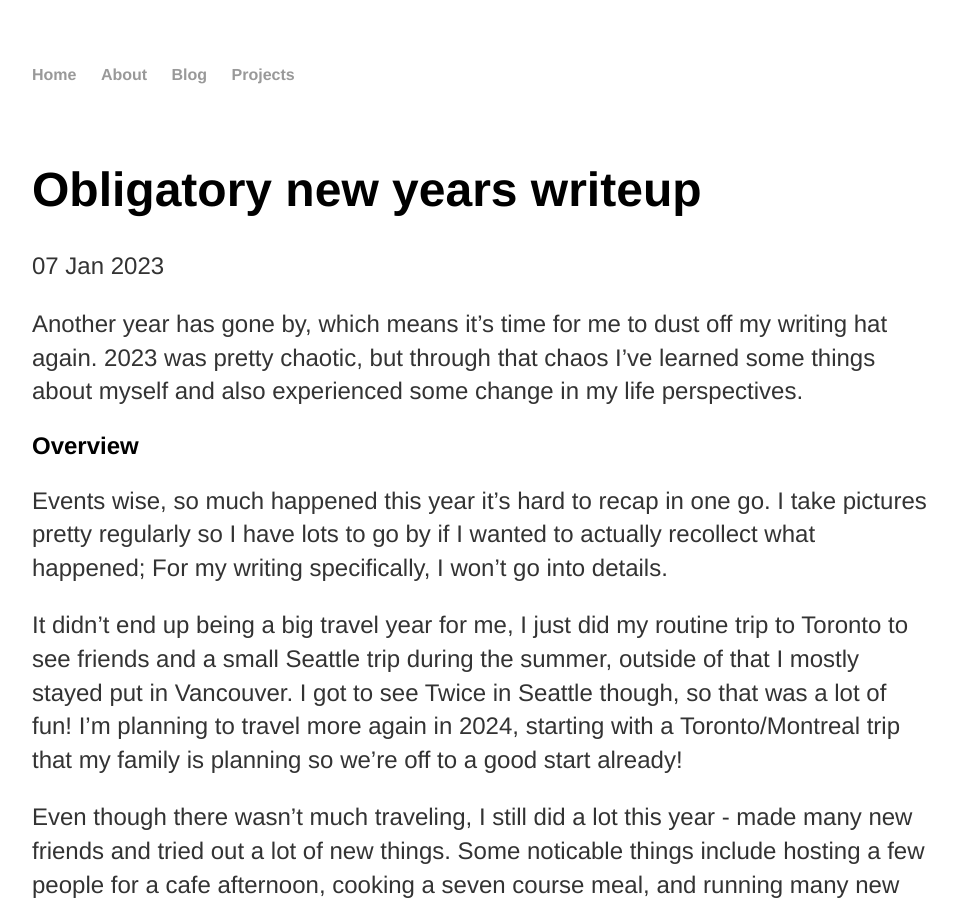
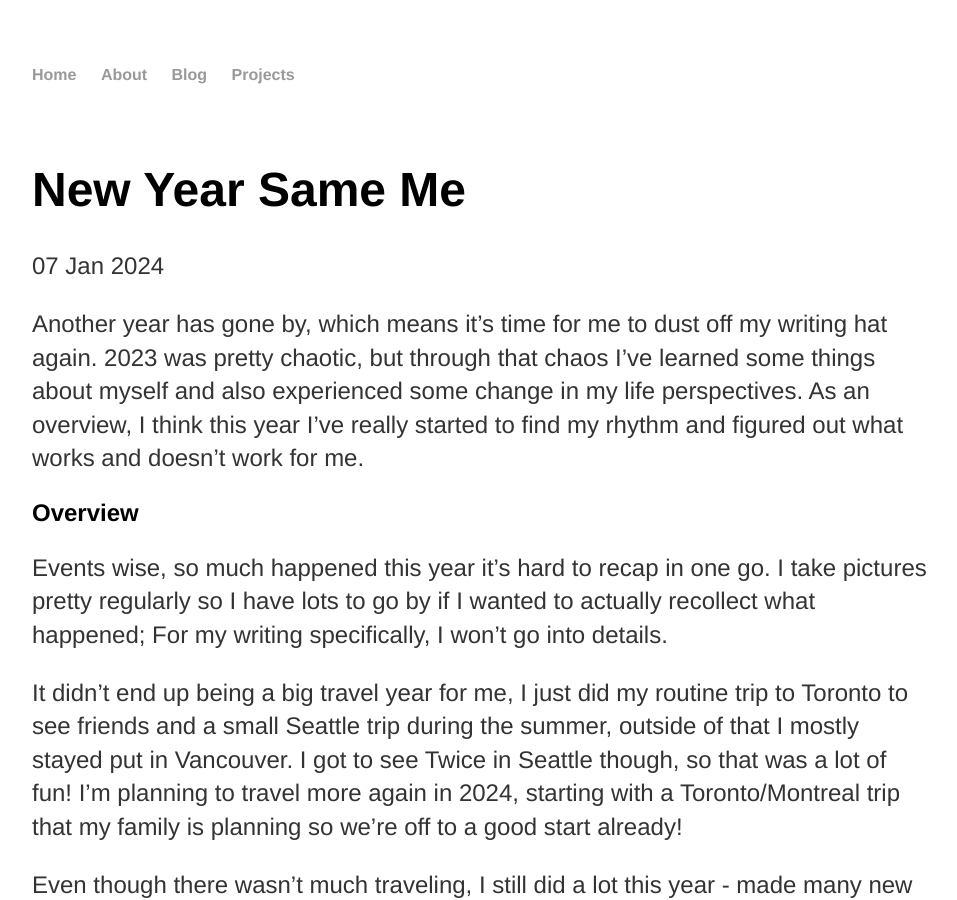
Before and after one commit to ianw3214/ianw3214.github.io, a Jekyll site: the page built from _posts/2023-12-24-new-year-same-me.md, in a window 1280 px wide and 900 px high. Shown: the whole window, without its empty margins (160-1117 px from the left). Built offline with Jekyll 4.4.1, drawn with Linux system fonts in a browser that asks for light colours; nearby versions of some CDN libraries; a script that is not in the unit is left out; comment, search, counter and statistics services are not loaded.

Commit message:
Fixup post title/date

```diff
--- a/_posts/2023-12-24-new-year.md
+++ b/_posts/2023-12-24-new-year-same-me.md
@@ -1,12 +1,12 @@
 ---
 layout: post
-title: "Obligatory new years writeup"
-date: 2023-01-07
+title: "New Year Same Me"
+date: 2024-01-07
 comments: true
 tags: post
 ---
 
-Another year has gone by, which means it's time for me to dust off my writing hat again. 2023 was pretty chaotic, but through that chaos I've learned some things about myself and also experienced some change in my life perspectives.
+Another year has gone by, which means it's time for me to dust off my writing hat again. 2023 was pretty chaotic, but through that chaos I've learned some things about myself and also experienced some change in my life perspectives. As an overview, I think this year I've really started to find my rhythm and figured out what works and doesn't work for me.
 
 ## Overview
 
```
